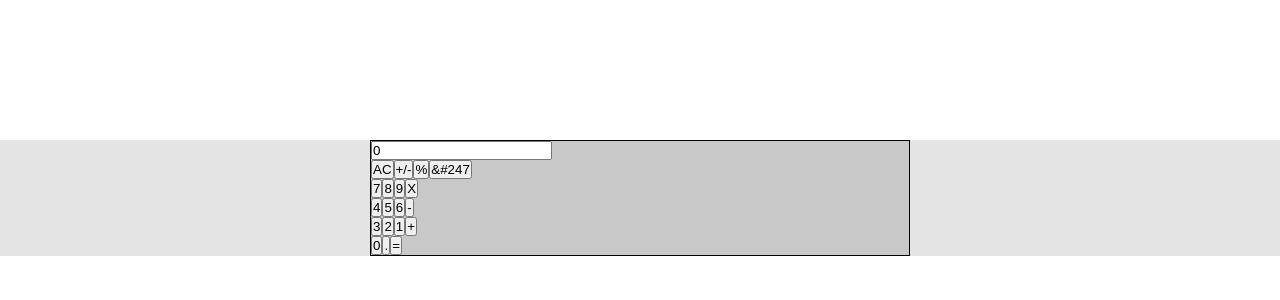
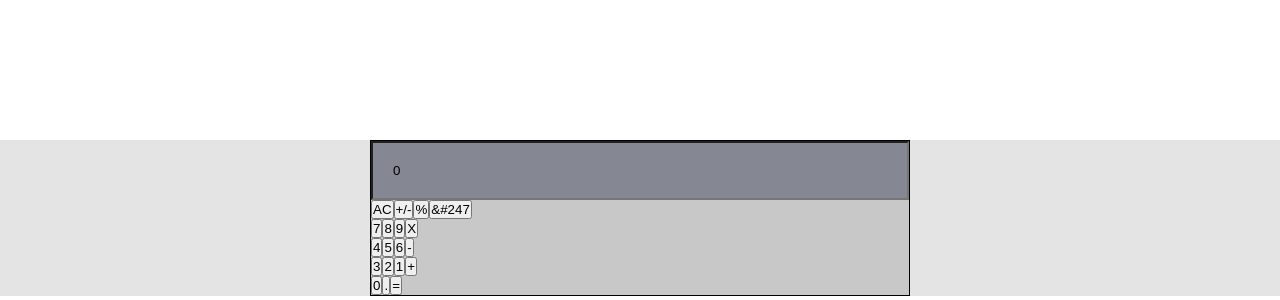
Before and after one commit to felixDev22/math-app1, a React (Create React App) app: page / in a window 1280 px wide. Shown: the part 500-800 px from the top of the page. Built offline with nearby package versions, Linux system fonts and the light colour scheme.

Commit message:
Add input color and padding

```diff
--- a/src/components/calculator.css
+++ b/src/components/calculator.css
@@ -12,3 +12,9 @@
   height: auto;
   border: solid 1px #000;
 }
+
+.cal-input {
+  width: 100%;
+  padding: 20px;
+  background: var(--input-color);
+}
```
